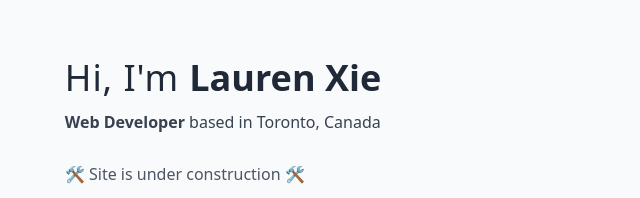
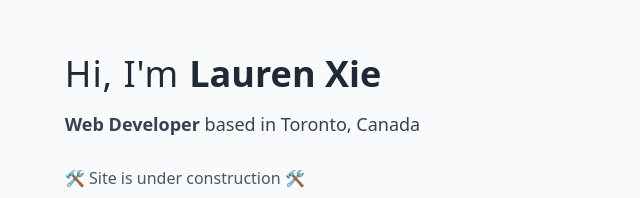
Before and after one commit to lrnxie/lrnxie.com, a Next.js app: page / in a window 1280 px wide. Shown: the part 237-435 px from the top of the page, without its empty margins (319-959 px from the left). Built offline with nearby package versions, Linux system fonts and the light colour scheme.

Commit message:
Clean up

```diff
--- a/pages/index.js
+++ b/pages/index.js
@@ -10,13 +10,13 @@ export default function Home() {
         <title>Lauren Xie</title>
       </Head>
 
-      <div className="">
+      <div>
         <div className="mb-6">
-          <h1 className="text-4xl font-light tracking-wide mb-3">
+          <h1 className="text-4xl font-light tracking-wide mb-4">
             Hi, I'm{" "}
             <span className="font-bold tracking-normal">Lauren Xie</span>
           </h1>
-          <h2 className="text-gray-700 mb-7">
+          <h2 className="text-lg text-gray-700 mb-7">
             <span className="font-semibold">Web Developer</span> based in
             Toronto, Canada
           </h2>
@@ -30,7 +30,7 @@ export default function Home() {
           </div>
         </div>
 
-        <div className="">
+        <div>
           <a
             className="text-gray-400 hover:text-gray-600"
             href="https://github.com/lrnxie"
```
